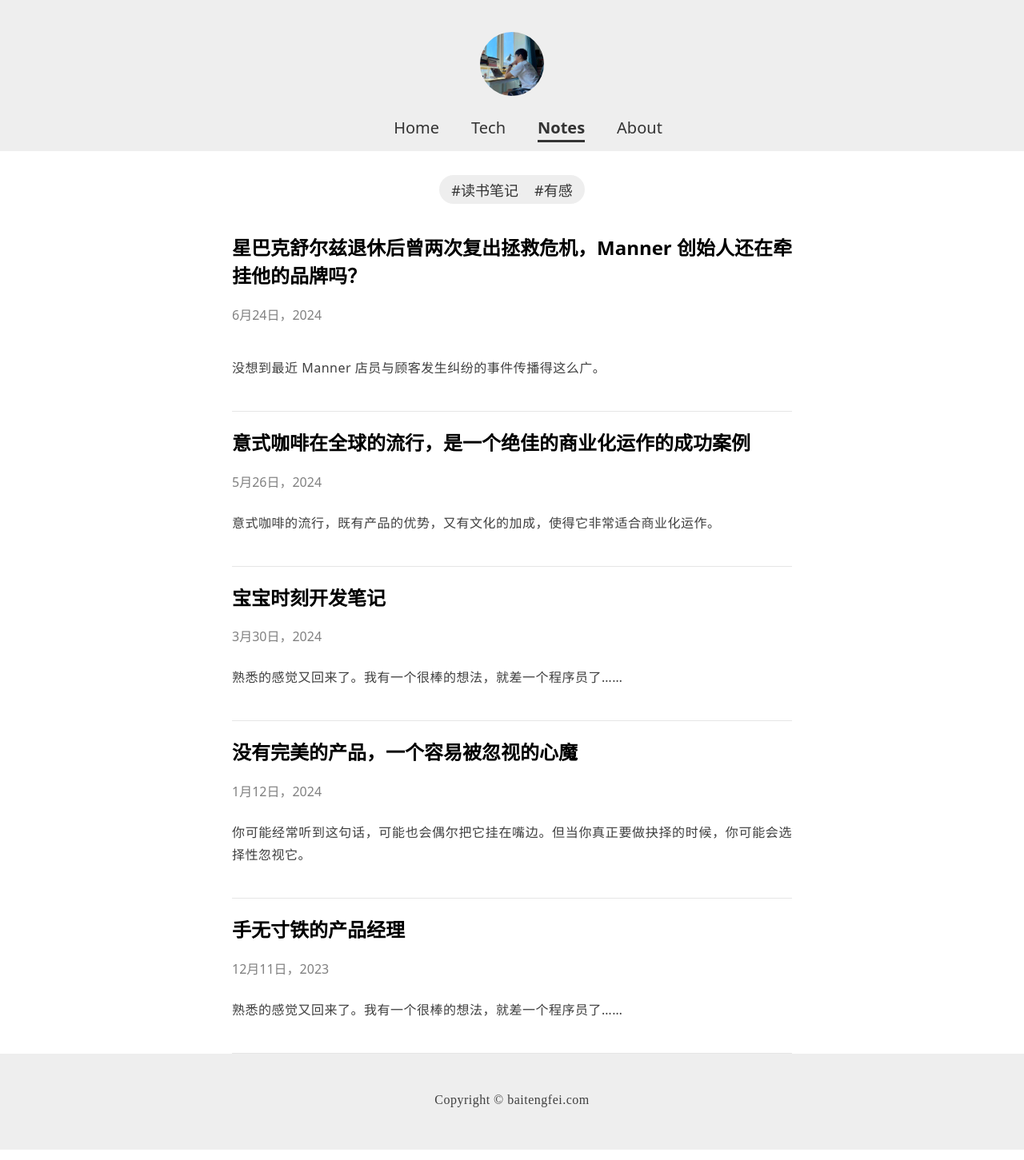
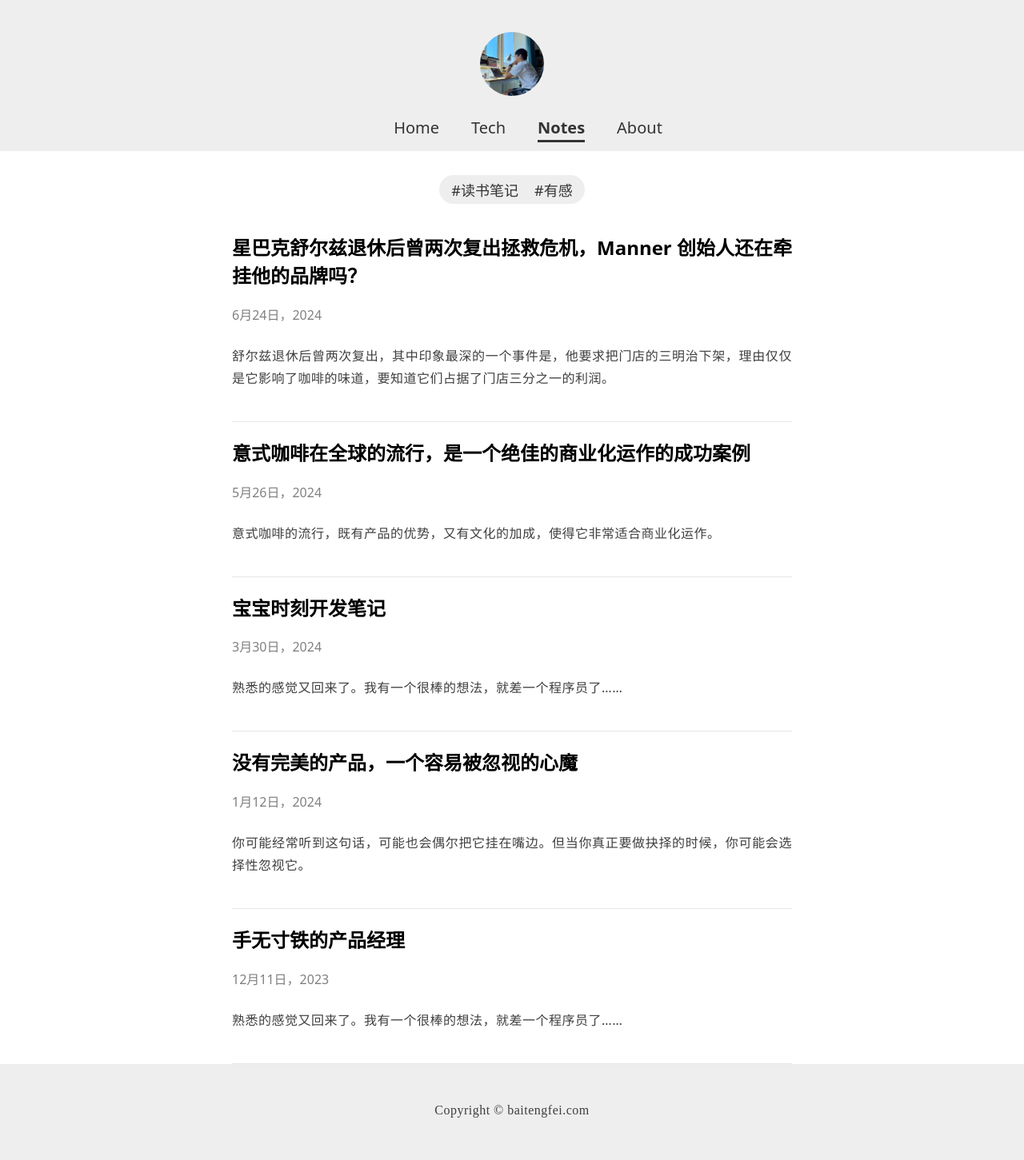
Before and after one commit to baitengfei/baitengfei.github.io, a Jekyll site: the page built from notes.html, in a window 1280 px wide. Shown: the whole page at 80% size. Built offline with Jekyll 4.4.1, drawn with Linux system fonts in a browser that asks for light colours.

Commit message:
Update 2024-06-24-manner 事件.md

```diff
--- a/_posts/notes/enlightened/2024-06-24-manner 事件.md
+++ b/_posts/notes/enlightened/2024-06-24-manner 事件.md
@@ -4,7 +4,7 @@
 tags: enlightened
 title: 星巴克舒尔兹退休后曾两次复出拯救危机，Manner 创始人还在牵挂他的品牌吗？
 slug: manner-events
-excerpt:
+excerpt: 舒尔兹退休后曾两次复出，其中印象最深的一个事件是，他要求把门店的三明治下架，理由仅仅是它影响了咖啡的味道，要知道它们占据了门店三分之一的利润。
 ---
 
 没想到最近 Manner 店员与顾客发生纠纷的事件传播得这么广。
```
